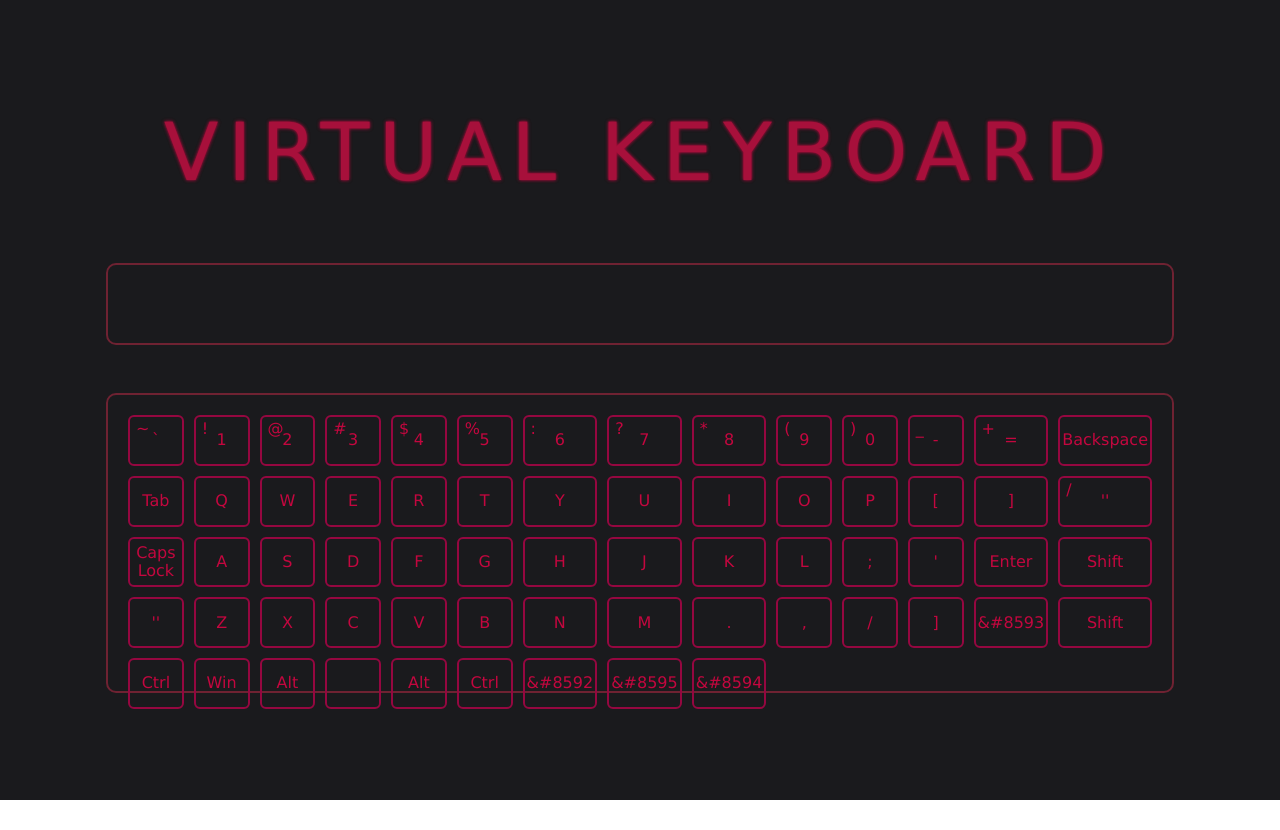
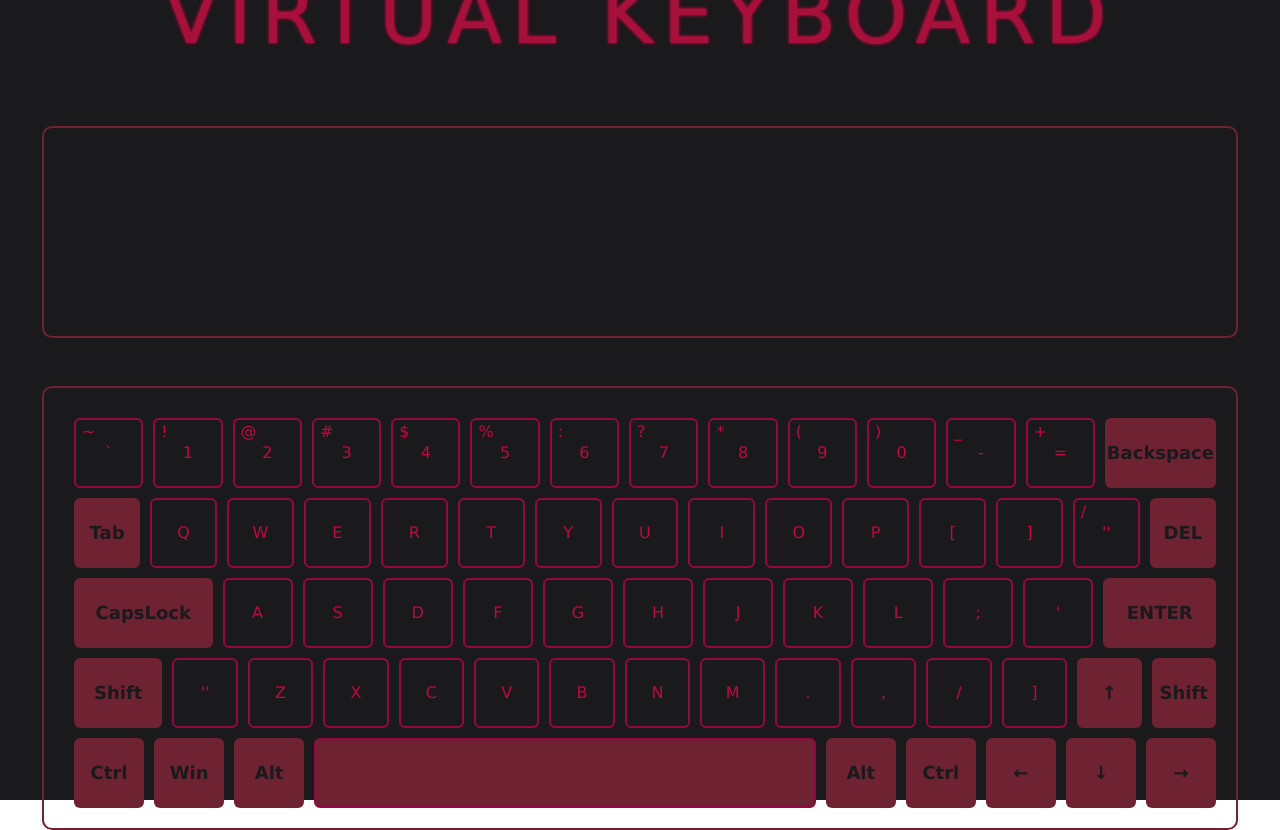
Before and after one commit to evgueniazet/virtual-keyboard, a website built with webpack: page index.html in a window 1280 px wide. Before the commit the page ends 800 px from the top, so only its background shows below. Built offline with nearby package versions, Linux system fonts and the light colour scheme.

Commit message:
feat: add highlights of buttons

```diff
--- a/package.json
+++ b/package.json
@@ -7,6 +7,8 @@
   "dependencies": {
     "copy-webpack-plugin": "^11.0.0",
     "css-loader": "^6.7.3",
+    "eslint-config-airbnb-base": "^15.0.0",
+    "eslint-plugin-import": "^2.27.5",
     "extract-css-chunks-webpack-plugin": "^4.9.0",
     "hot-reload-server": "^0.1.1",
     "http-proxy-middleware": "^2.0.6",
--- a/src/data.js
+++ b/src/data.js
@@ -1,211 +1,295 @@
-export const data = [
+const data = [
+  [
     {
       first: '`',
       second: '~',
+      classes: ['button'],
     },
     {
       first: '1',
       second: '!',
+      classes: ['button'],
     },
     {
       first: '2',
       second: '@',
+      classes: ['button'],
     },
     {
       first: '3',
       second: '#',
+      classes: ['button'],
     },
     {
       first: '4',
       second: '$',
+      classes: ['button'],
     },
     {
       first: '5',
       second: '%',
+      classes: ['button'],
     },
     {
       first: '6',
       second: ':',
+      classes: ['button'],
     },
     {
       first: '7',
       second: '?',
+      classes: ['button'],
     },
     {
       first: '8',
       second: '*',
+      classes: ['button'],
     },
     {
       first: '9',
       second: '(',
+      classes: ['button'],
     },
     {
       first: '0',
       second: ')',
+      classes: ['button'],
     },
     {
       first: '-',
       second: '_',
+      classes: ['button'],
     },
     {
       first: '=',
       second: '+',
+      classes: ['button'],
     },
     {
-        first: 'Backspace'
+      first: 'Backspace',
+      classes: ['button-selected', 'button-backspace'],
+    },
+  ],
+  [
+    {
+      first: 'Tab',
+      classes: ['button-selected'],
     },
     {
-        first: 'Tab'
+      first: 'Q',
+      classes: ['button'],
     },
     {
-        first: 'Q'
+      first: 'W',
+      classes: ['button'],
     },
     {
-        first: 'W'
+      first: 'E',
+      classes: ['button'],
     },
     {
-        first: 'E'
+      first: 'R',
+      classes: ['button'],
     },
     {
-        first: 'R'
+      first: 'T',
+      classes: ['button'],
     },
     {
-        first: 'T'
+      first: 'Y',
+      classes: ['button'],
     },
     {
-        first: 'Y'
+      first: 'U',
+      classes: ['button'],
     },
     {
-        first: 'U'
+      first: 'I',
+      classes: ['button'],
     },
     {
-        first: 'I'
+      first: 'O',
+      classes: ['button'],
     },
     {
-        first: 'O'
+      first: 'P',
+      classes: ['button'],
     },
     {
-        first: 'P'
+      first: '[',
+      classes: ['button'],
     },
     {
-        first: '['
+      first: ']',
+      classes: ['button'],
     },
     {
-        first: ']'
+      /* eslint-disable */
+      first: "'\'",
+      second: '/',
+      classes: ['button'],
     },
     {
-        first: "'\'",
-        second: '/'
+      first: 'DEL',
+      classes: ['button-selected'],
+    },
+  ],
+  [
+    {
+      first: 'CapsLock',
+      classes: ['button-selected', 'button-capslock'],
     },
     {
-        first: 'Caps Lock'
+      first: 'A',
+      classes: ['button'],
     },
     {
-        first: 'A'
+      first: 'S',
+      classes: ['button'],
     },
     {
-        first: 'S'
+      first: 'D',
+      classes: ['button'],
     },
     {
-        first: 'D'
+      first: 'F',
+      classes: ['button'],
     },
     {
-        first: 'F'
+      first: 'G',
+      classes: ['button'],
     },
     {
-        first: 'G'
+      first: 'H',
+      classes: ['button'],
     },
     {
-        first: 'H'
+      first: 'J',
+      classes: ['button'],
     },
     {
-        first: 'J'
+      first: 'K',
+      classes: ['button'],
     },
     {
-        first: 'K'
+      first: 'L',
+      classes: ['button'],
     },
     {
-        first: 'L'
+      first: ';',
+      classes: ['button'],
     },
     {
-        first: ';'
+      first: "'",
+      classes: ['button'],
     },
     {
-        first: "'"
+      first: 'ENTER',
+      classes: ['button-selected', 'button-enter'],
+    },
+  ],
+  [
+    {
+      first: 'Shift',
+      classes: ['button-selected', 'button-shift'],
+      value: true,
     },
     {
-        first: 'Enter'
+      /* eslint-disable */
+      first: "'\'",
+      classes: ['button'],
     },
     {
-        first: 'Shift'
+      first: 'Z',
+      classes: ['button'],
     },
     {
-        first: "'\'"
+      first: 'X',
+      classes: ['button'],
     },
     {
-        first: 'Z'
+      first: 'C',
+      classes: ['button'],
     },
     {
-        first: 'X'
+      first: 'V',
+      classes: ['button'],
     },
     {
-        first: 'C'
+      first: 'B',
+      classes: ['button'],
     },
     {
-        first: 'V'
+      first: 'N',
+      classes: ['button'],
     },
     {
-        first: 'B'
+      first: 'M',
+      classes: ['button'],
     },
     {
-        first: 'N'
+      first: '.',
+      classes: ['button'],
     },
     {
-        first: 'M'
+      first: ',',
+      classes: ['button'],
     },
     {
-        first: '.'
+      first: '/',
+      classes: ['button'],
     },
     {
-        first: ','
+      first: ']',
+      classes: ['button'],
     },
     {
-        first: '/'
+      first: '&#8593;',
+      classes: ['button-selected'],
     },
     {
-        first: ']'
+      first: 'Shift',
+      classes: ['button-selected'],
+    },
+  ],
+  [
+    {
+      first: 'Ctrl',
+      classes: ['button-selected'],
     },
     {
-        first: '&#8593'
+      first: 'Win',
+      classes: ['button-selected'],
     },
     {
-        first: 'Shift'
+      first: 'Alt',
+      classes: ['button-selected'],
     },
     {
-        first: 'Ctrl'
+      first: '',
+      classes: ['button-space'],
     },
     {
-        first: 'Win'
+      first: 'Alt',
+      classes: ['button-selected'],
     },
     {
-        first: 'Alt'
+      first: 'Ctrl',
+      classes: ['button-selected'],
     },
     {
-        first: ''
+      first: '&#8592;',
+      classes: ['button-selected'],
     },
     {
-        first: 'Alt'
+      first: '&#8595;',
+      classes: ['button-selected'],
     },
     {
-        first: 'Ctrl'
+      first: '&#8594;',
+      classes: ['button-selected'],
     },
-    {
-        first: '&#8592'
-    },
-    {
-        first: '&#8595'
-    },
-    {
-        first: '&#8594'
-    }
-]
+  ],
+];
+
+export default data;
--- a/src/index.js
+++ b/src/index.js
@@ -1,7 +1,7 @@
 import './styles.scss';
-import { addRow } from './scripts/addRow';
-import { data } from './data';
-import { handleButton } from './scripts/handleButton';
+import addButtons from './scripts/addButtons';
+import data from './data';
+import handleButton from './scripts/handleButton';
 
 const createWrapper = () => {
   const body = document.querySelector('body');
@@ -13,9 +13,9 @@ const createWrapper = () => {
   const header = document.createElement('header');
   header.classList.add('header');
   wrapper.appendChild(header);
-    header.append('Virtual Keyboard')
+  header.append('Virtual Keyboard');
 
-    const entryField = document.createElement('input');
+  const entryField = document.createElement('textarea');
   entryField.classList.add('entry-field');
   wrapper.appendChild(entryField);
 
@@ -24,5 +24,5 @@ const createWrapper = () => {
   wrapper.appendChild(keyboardContainer);
 };
 createWrapper();
-addRow(data);
+addButtons(data);
 handleButton();
--- /dev/null
+++ b/src/scripts/addButtons.js
@@ -0,0 +1,34 @@
+const addButtons = (array) => {
+  const keyboardContainer = document.querySelector('.keyboard-container');
+  const keyboard = document.createElement('div');
+  keyboard.classList.add('keyboard');
+  keyboardContainer.appendChild(keyboard);
+
+  array.forEach((element) => {
+    const rowWrapper = document.createElement('div');
+    rowWrapper.classList.add('row-wrapper');
+    keyboard.appendChild(rowWrapper);
+
+    element.forEach((item) => {
+      const button = document.createElement('button');
+      item.classes.forEach((elem) => {
+        button.classList.add(elem);
+      });
+      rowWrapper.appendChild(button);
+
+      const buttonFirstText = document.createElement('span');
+      buttonFirstText.classList.add('button-first-text');
+      button.appendChild(buttonFirstText);
+      buttonFirstText.innerHTML = item.first;
+
+      if (item.second) {
+        const buttonSecondText = document.createElement('span');
+        buttonSecondText.classList.add('button-second-text');
+        button.appendChild(buttonSecondText);
+        buttonSecondText.append(item.second);
+      }
+    });
+  });
+};
+
+export default addButtons;
--- a/src/scripts/addRow.js
+++ /dev/null
@@ -1,28 +0,0 @@
-export const addRow = (array) => {
-
-   const keyboardContainer = document.querySelector('.keyboard-container');
-
-   const rowWrapper = document.createElement('div');
-   rowWrapper.classList.add('row-wrapper');
-
-   keyboardContainer.appendChild(rowWrapper);
-
-   array.forEach((element) => {
-
-      const button = document.createElement('button');
-      button.classList.add('button-default');
-      rowWrapper.appendChild(button);
-
-      const buttonFirstText = document.createElement('span');
-      buttonFirstText.classList.add('button-first-text');
-      button.appendChild(buttonFirstText);
-      buttonFirstText.append(element.first);
-
-      if (element.second) {
-         const buttonSecondText = document.createElement('span');
-         buttonSecondText.classList.add('button-second-text');
-         button.appendChild(buttonSecondText);
-         buttonSecondText.append(element.second);
-      }
-   })
-};
--- a/src/styles.scss
+++ b/src/styles.scss
@@ -9,7 +9,8 @@
   box-sizing: border-box;
   background-color: $bg;
   height: 100vh;
-    padding: 10%;
+  padding: 5%;
+  width: 100vw;
 }
 
 .header {
@@ -24,7 +25,7 @@
 .entry-field {
   border: 2px solid $secondary-dark;
   font-family: Verdana, Geneva, Tahoma, sans-serif;
-    height: 40%;
+  min-height: 25%;
   width: 100%;
   border-radius: 10px;
   background-color: transparent;
@@ -32,47 +33,110 @@
   color: $primary;
   font-size: 2rem;
   padding: 20px;
+  resize: none;
+
+  &:focus,
+  &:focus-visible {
+    outline: none;
+    border: 3px solid $secondary;
+  }
 }
 
 .keyboard-container {
   width: 100%;
-    height: 32vh;
   border: 2px solid $secondary-dark;
   border-radius: 10px;
   margin-top: 3rem;
   padding: 20px;
 }
 
-.row-wrapper {
-    display: grid;
-    grid-template-rows: repeat(5, 1fr);
-    grid-template-columns: repeat(14, 1fr);
-    gap: 10px;
+.keyboard {
+  display: flex;
+  flex-wrap: wrap;
+  width: 100%;
 }
 
-.button-default {
+.row-wrapper {
+  display: flex;
+  justify-content: space-between;
+  width: 100%;
+  margin-top: 10px;
+}
+
+.button {
   position: relative;
   border: 2px solid $secondary;
   background-color: transparent;
   border-radius: 6px;
   padding: 5px 2px;
   color: $primary;
+  height: 70px;
+  width: 80px;
+  margin-left: 10px;
+  transition: color .5s linear, background-color .5s linear, border .5s linear;
+
+
+  &-keydown {
+    background-color: $primary;
+    color: black;
+    border: none;
+    transition: color .5s linear, background-color .5s linear, border .5s linear;
   }
 
-.button-keydown {
-    background-color: $primary;
-    color: black;
-}
-
-.button-first-text {
+  &-first-text {
     font-family: Verdana, Geneva, Tahoma, sans-serif;
   }
 
-.button-second-text {
+  &-second-text {
     position: absolute;
     left: 6px;
     top: 3px;
     font-family: Verdana, Geneva, Tahoma, sans-serif;
+  }
+
+  &-selected {
+    position: relative;
+    border: none;
+    background-color: $secondary-dark;
+    color: $bg;
+    font-weight: 600;
+    font-size: 18px;
+    border-radius: 6px;
+    padding: 5px 2px;
+    margin-left: 10px;
+    height: 70px;
+    width: 80px;
+  }
+
+  &-backspace {
+    width: 120px;
+  }
+
+  &-space {
+    position: relative;
+    border: 2px solid $secondary;
+    background-color: $secondary-dark;
+    color: $bg;
+    font-weight: 600;
+    font-size: 18px;
+    border-radius: 6px;
+    padding: 5px 2px;
+    margin-left: 10px;
+    height: 70px;
+    width: 50%;
+  }
+
+  &-capslock {
+    width: 160px;
+  }
+
+  &-enter {
+    width: 130px;
+  }
+
+  &-shift {
+    width: 110px;
+  }
 }
 
 @keyframes pulsate {
```
Also changed, not shown: src/scripts/handleButton.js (+16 -10 lines), webpack.config.dev.js (+5 -5 lines), webpack.config.prod.js (+5 -5 lines), .eslintrc.js, 2 other files. Lines whose indentation alone changed are shown as unchanged.
